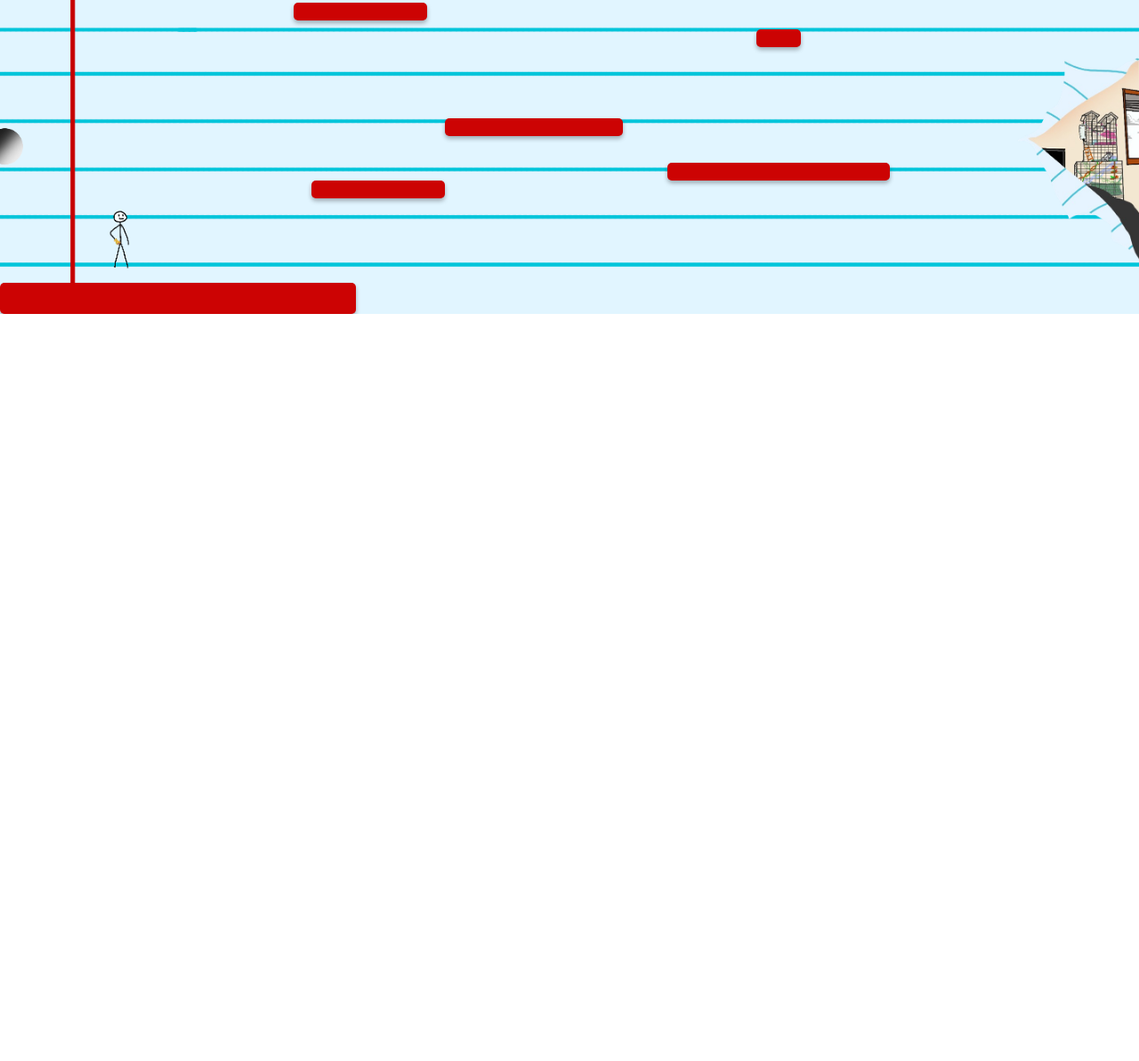
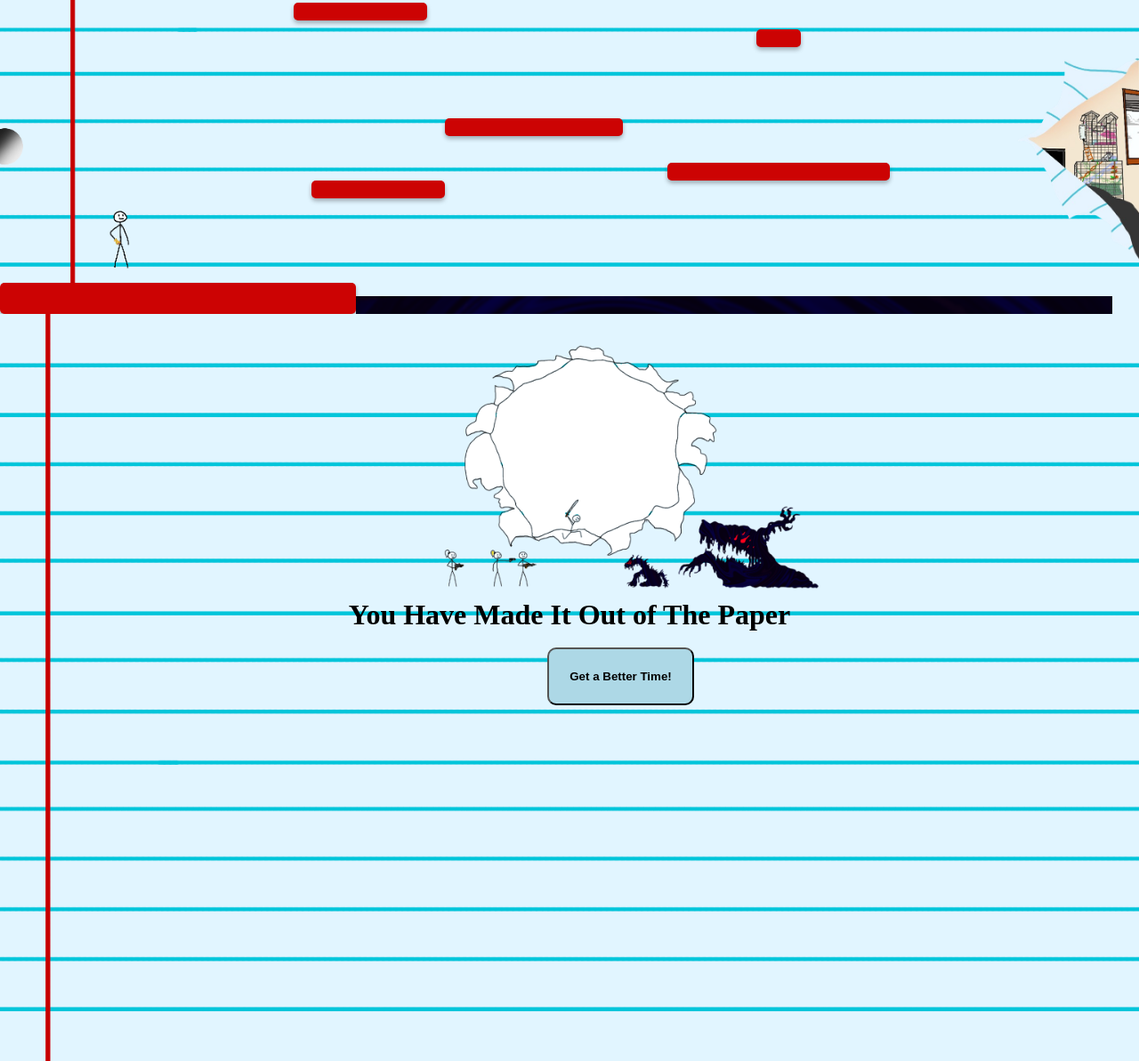
Before and after one commit to emidiop-05/Emidio-Pedro-Game-Ironhack-, a plain HTML site: page index.html in a window 1280 px wide. Shown: the part 1287-2480 px from the top of the page at 89% size. Before the commit the page ends 1640 px from the top, so only its background shows below. Drawn offline with Linux system fonts and the light colour scheme.

Commit message:
major changes in player.js and styles.css

```diff
--- a/index.html
+++ b/index.html
@@ -49,6 +49,7 @@
 
           <!-- Platforms will be generated dynamically -->
           <div id="ground-area"></div>
+          <div id="lava-area"></div>
 
           <!-- Player -->
           <img id="player" src="/imgs/char1.png" alt="Player" />
@@ -57,7 +58,11 @@
 
       <!-- Win Screen -->
       <div id="win-screen">
-        <img id="win-src-logo" src="" alt="Win Logo" />
+        <img
+          id="win-src-logo"
+          src="/imgs/logo game project (1) (1).png"
+          alt="Win Logo"
+        />
         <h1>You Have Made It Out of The Paper</h1>
         <br />
         <button id="restart-btn">Get a Better Time!</button>
--- a/js/player.js
+++ b/js/player.js
@@ -43,11 +43,29 @@ platformsData.forEach((plat) => {
   platforms.push(plat);
 });
 
-const lavaData = [
-  { x: 150, y: 0, w: 100, h: 20 },
-  { x: 400, y: 0, w: 120, h: 20 },
-  { x: 600, y: 0, w: 200, h: 20 },
-];
+let lavaInk = [];
+const lavaArea = document.getElementById("lava-area");
+
+const lavaData = [{ x: 400, y: 0, w: 850, h: 20 }];
+
+lavaData.forEach((lava) => {
+  const div = document.createElement("div");
+  div.classList.add("lava-ink");
+  div.style.left = lava.x + "px";
+  div.style.bottom = lava.y + "px";
+  div.style.width = lava.w + "px";
+  div.style.height = lava.h + "px";
+
+  lavaArea.appendChild(div);
+
+  lavaInk.push({
+    el: div,
+    x: lava.x,
+    y: lava.y,
+    w: lava.w,
+    h: lava.h,
+  });
+});
 
 // ---------------- Controls ----------------
 document.addEventListener("keydown", (e) => {
@@ -150,6 +168,58 @@ function checkPlatformCollision() {
   }
 }
 
+function checkLavaCollision() {
+  lavaInk.forEach((lava) => {
+    const horizontal =
+      player.x + player.w > lava.x && player.x < lava.x + lava.w;
+    const vertical = player.y + player.h > lava.y && player.y < lava.y + lava.h;
+
+    if (horizontal && vertical) {
+      // Reset player to start
+      player.x = 100; // starting X
+      player.y = 0; // starting Y
+      player.vx = 0;
+      player.vy = 0;
+      player.jumping = false;
+      player.onGround = false;
+    }
+  });
+}
+
+// ---- EXIT COLLISION ----
+const exitEl = document.getElementById("exit");
+
+function checkExitCollision() {
+  const exit = {
+    x: exitEl.offsetLeft,
+    y: exitEl.offsetTop,
+    w: exitEl.offsetWidth,
+    h: exitEl.offsetHeight,
+  };
+
+  const playerBox = {
+    x: player.x,
+    y: groundArea.offsetHeight - (player.y + player.h), // convert bottom→top
+    w: player.w,
+    h: player.h,
+  };
+
+  // Basic AABB (axis-aligned bounding box) overlap check
+  const horizontal =
+    playerBox.x + playerBox.w > exit.x && playerBox.x < exit.x + exit.w;
+  const vertical =
+    playerBox.y + playerBox.h > exit.y && playerBox.y < exit.y + exit.h;
+
+  if (horizontal && vertical) {
+    levelComplete();
+  }
+}
+
+function levelComplete() {
+  document.getElementById("first-level").style.display = "none";
+  document.getElementById("win-screen").style.display = "block";
+}
+
 // ---------------- Game Loop ----------------
 function updatePlayer() {
   // Horizontal movement
@@ -179,6 +249,8 @@ function updatePlayer() {
 
   // Check collisions
   checkPlatformCollision();
+  checkLavaCollision();
+  checkExitCollision();
 
   // Keep player inside horizontal bounds
   if (player.x < 0) player.x = 0;
--- a/styles/styles.css
+++ b/styles/styles.css
@@ -140,6 +140,14 @@ body {
   box-shadow: 0px 3px 5px rgba(0, 0, 0, 0.3);
 }
 
+.lava-ink {
+  position: absolute;
+  background-image: url("/imgs/ink-lava.png");
+  background-size: cover;
+  background-repeat: no-repeat;
+  z-index: 0; /* below player */
+}
+
 /* -------- Player -------- */
 #player {
   position: absolute;
@@ -153,7 +161,51 @@ body {
 }
 
 /* -------- Win / Lose Screens -------- */
-#win-screen,
+#win-screen {
+  padding: 20px 0;
+  background-image: url("../imgs/background-scenario.png");
+  background-size: cover;
+  background-position: center;
+  background-repeat: no-repeat;
+  width: 100vw;
+  height: 100vh;
+}
+
+#win-screen h1 {
+  position: relative;
+  margin: 0 auto;
+  text-align: center;
+}
+
+#win-src-logo {
+  position: relative;
+  top: 0;
+  display: block;
+  margin: 0 auto;
+  height: 300px;
+  z-index: 1;
+  left: 30px;
+}
+
+#restart-btn {
+  position: absolute;
+  right: 500px;
+  height: 65px;
+  width: 165px;
+  background-color: lightblue;
+  border-radius: 10px;
+  font-weight: bold;
+  transition: background-color 0.2s ease, font-size 0.6s ease, width 0.6s ease,
+    height 0.6s ease;
+}
+
+#restart-btn:hover {
+  background-color: white;
+  font-size: 20px;
+  height: 75px;
+  width: 175px;
+}
+
 #lost-screen {
   display: none;
 }
```
